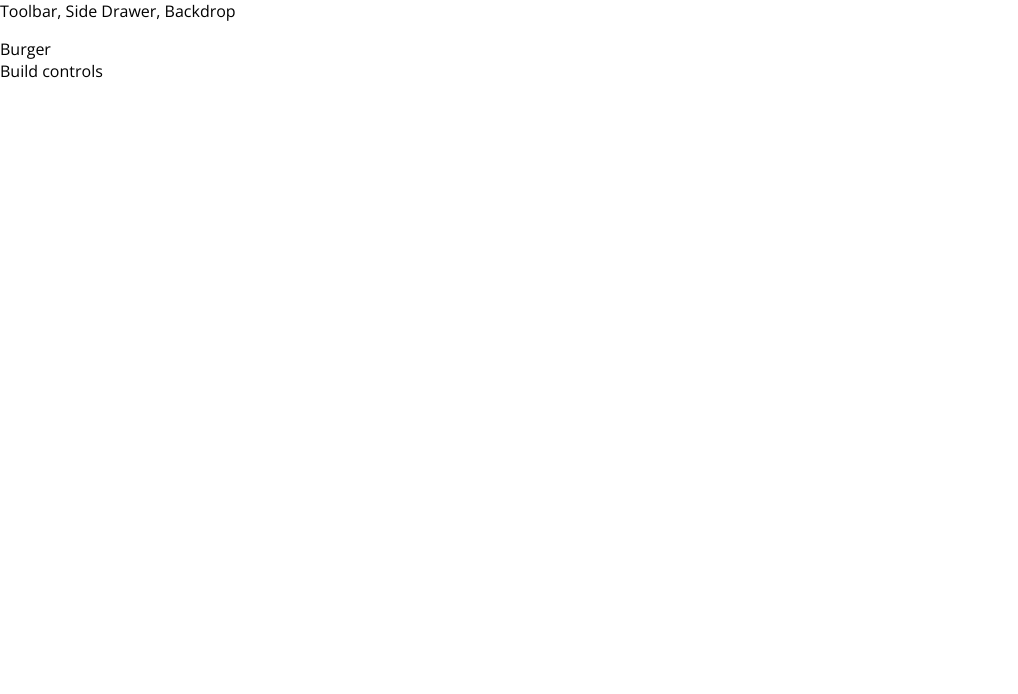
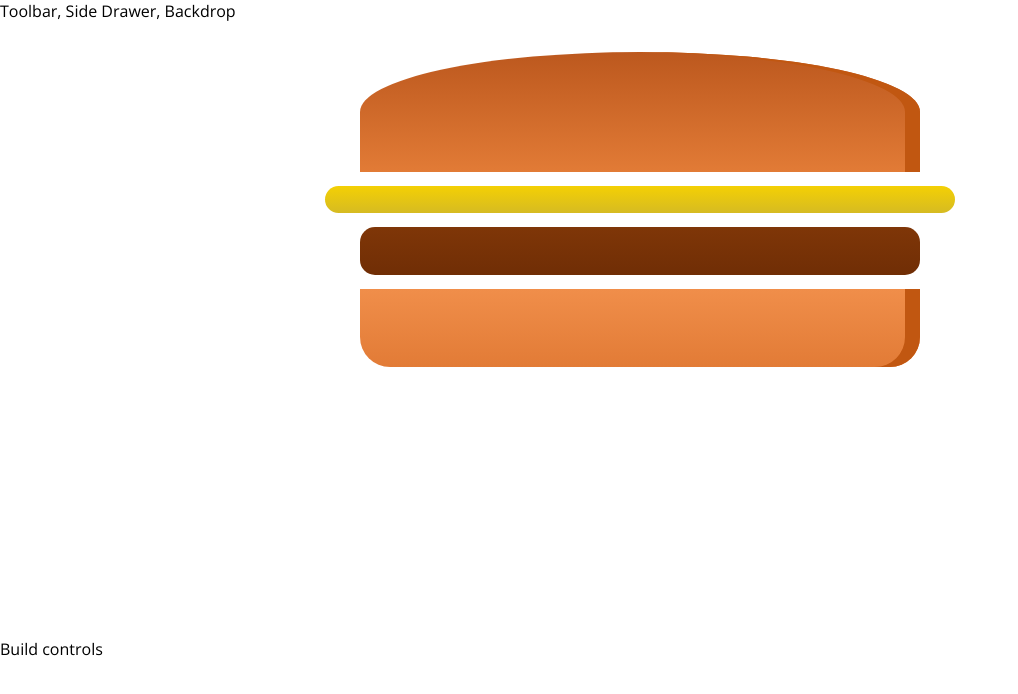
Before and after one commit to AdrielleMoraes/reactBurguer, a React app: page / in a window 1280 px wide. Shown: the top 694 px of the page, without its empty margins (0-1018 px from the left). Built offline with nearby package versions, Linux system fonts and the light colour scheme.

Commit message:
new components for burger display

```diff
--- a/src/Components/Burger/Burger.css
+++ b/src/Components/Burger/Burger.css
@@ -8,7 +8,11 @@
     font-size: 1.2rem;
 }
 
-@media (min-width: 500px) and (max-height:400px){
+.Burger::-webkit-scrollbar {
+    display: none;
+  }
+
+@media (min-width: 500px) and (min-height:400px){
     .Burger{
         width: 350px;
         height: 300px;
--- a/src/Components/Burger/Burger.js
+++ b/src/Components/Burger/Burger.js
@@ -1,5 +1,5 @@
 import React from 'react'
-import classes from "Burger.css"
+import classes from "./Burger.css"
 
 import BurgerIngredient from "./Ingredients/BurgerIngredient"
 
--- a/src/Components/Burger/Ingredients/BurgerIngredient.js
+++ b/src/Components/Burger/Ingredients/BurgerIngredient.js
@@ -1,5 +1,5 @@
 import React from 'react'
-import classes from "./BurgerIngredient"
+import classes from "./BurgerIngredient.css"
 import PropTypes from "prop-types"
 
 const BurgerIngredient = (props) => {
@@ -11,7 +11,7 @@ const BurgerIngredient = (props) => {
             break
 
         case "bread-top":
-            ingredient = (<div className={classes.BreadBottom}>
+            ingredient = (<div className={classes.BreadTop}>
                             <div className={classes.Seed1}></div>
                             <div className={classes.Seed2}></div>
                           </div>)
--- a/src/Containers/BurgerBuilder/BurguerBuilder.js
+++ b/src/Containers/BurgerBuilder/BurguerBuilder.js
@@ -1,14 +1,14 @@
 import React, {Component} from "react";
 
 import Auxiliar from "../../hoc/Auxiliar"
-import burger from "../../Components/Burger/Burger"
+import Burger from "../../Components/Burger/Burger"
 
 class BurgerBuilder extends Component
 {
     render(){
         return(
             <Auxiliar>
-                <div>Burger</div>
+                <Burger></Burger>
                 <div>Build controls</div>
             </Auxiliar>
         );
```
